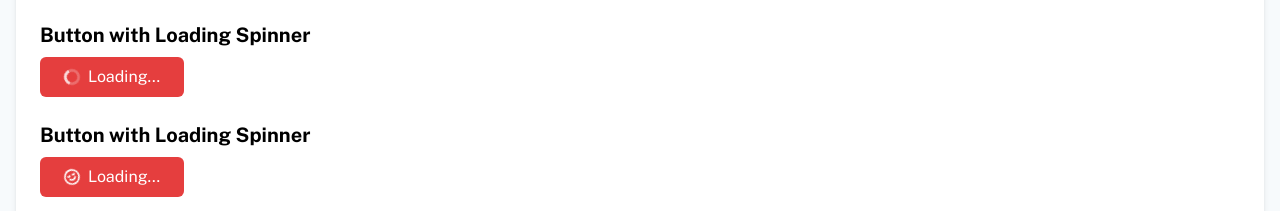
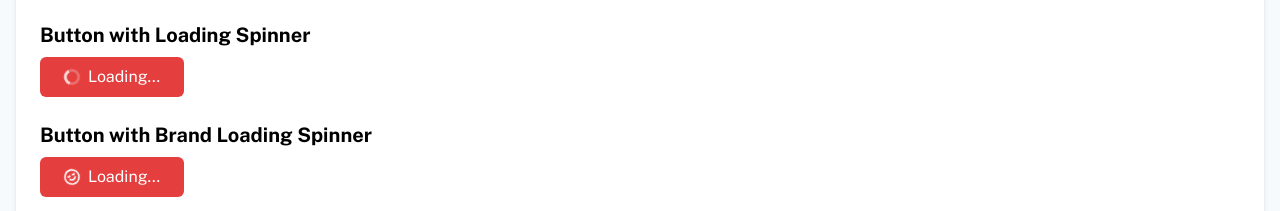
Before and after one commit to c-david-projects/InspiremeDesignSystem, a plain HTML site: page design-system.html in a window 1280 px wide. Shown: the part 8162-8373 px from the top of the page. Drawn offline with nearby package versions, Linux system fonts and the light colour scheme.

Commit message:
Added copy fix

```diff
--- a/design-system.html
+++ b/design-system.html
@@ -1532,7 +1532,7 @@
                         </button>
                     </div>
                     <div>
-                        <h3 class="h4 mb-2 text-primary-gray-700">Button with Loading Spinner</h3>
+                        <h3 class="h4 mb-2 text-primary-gray-700">Button with Brand Loading Spinner</h3>
                         <button class="flex items-center justify-center py-2 px-6 bg-primary-red text-white rounded-md">
 
                             <svg class="animate-spin h-4 w-4 text-white mr-2" width="90" height="90" viewBox="0 0 30 30" fill="none" xmlns="http://www.w3.org/2000/svg">
```
